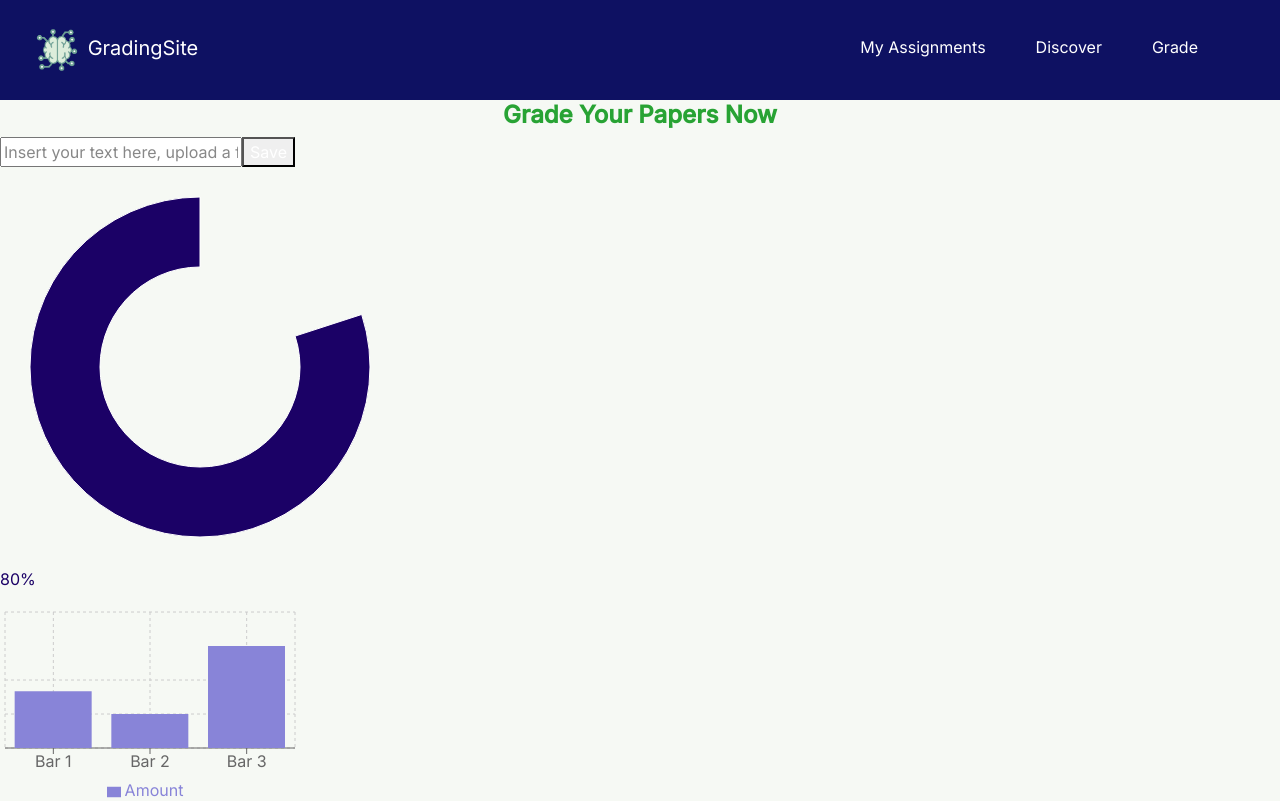
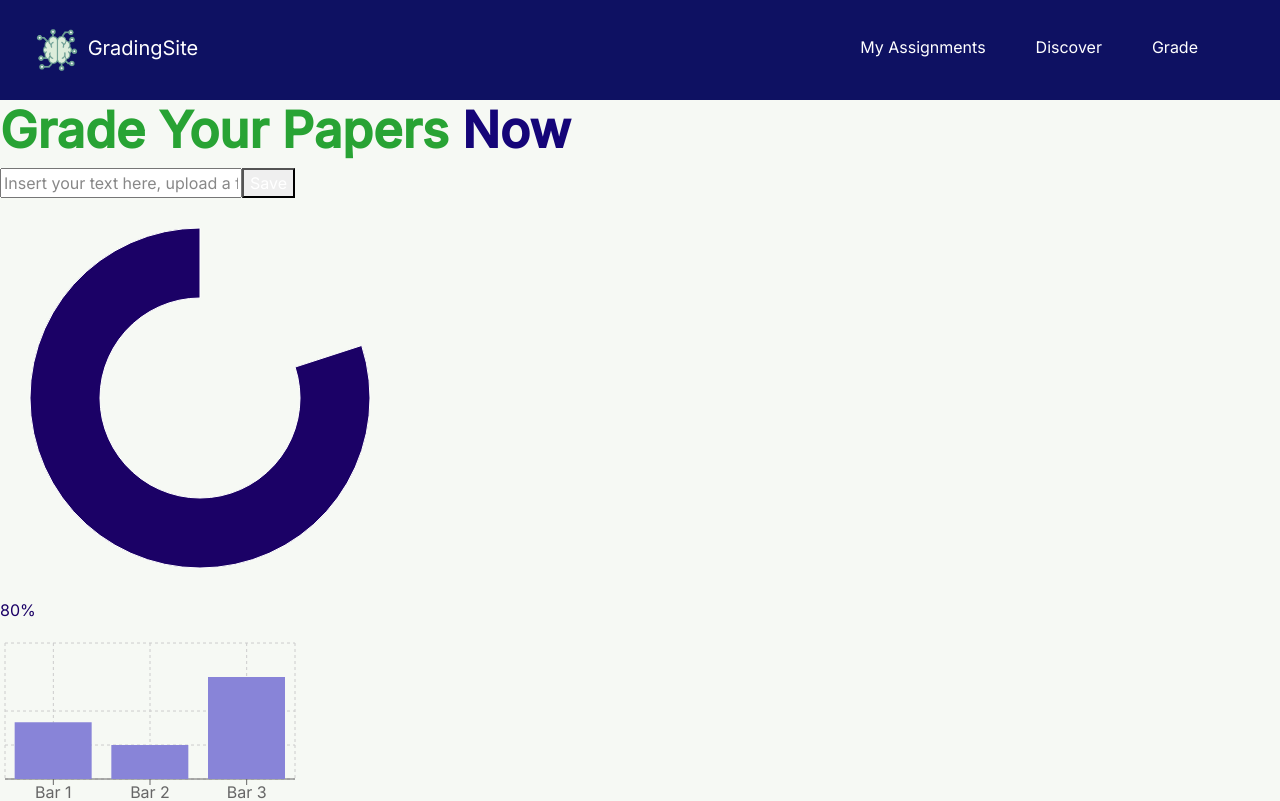
Before and after one commit to coderpr0grammer/GradingSite, a React (Create React App) app: page /grade in a window 1280 px wide. Shown: the top 801 px of the page. Built offline with nearby package versions, Linux system fonts and the light colour scheme; no server answers.

Commit message:
Update Grade.js

```diff
--- a/src/components/pages/Grade/Grade.js
+++ b/src/components/pages/Grade/Grade.js
@@ -9,7 +9,9 @@ function Grade() {
   return (
     <div className="App">
       <header className="App-header">
-      <h1 id="pageHeader">Grade Your Papers Now</h1>
+      <h1 style={{color: "#28A334", fontSize: 50, fontWeight:1000}}>
+      Grade Your Papers <span style={{color: '#150578'}}>Now</span>
+      </h1>
       <input type="text" id="essay" placeholder="Insert your text here, upload a file, or scan a paper to start the evaluation..."/>
       <button id="btn">Save</button>
       <script src="code.js"></script>
```
Lines whose indentation alone changed are shown as unchanged.
